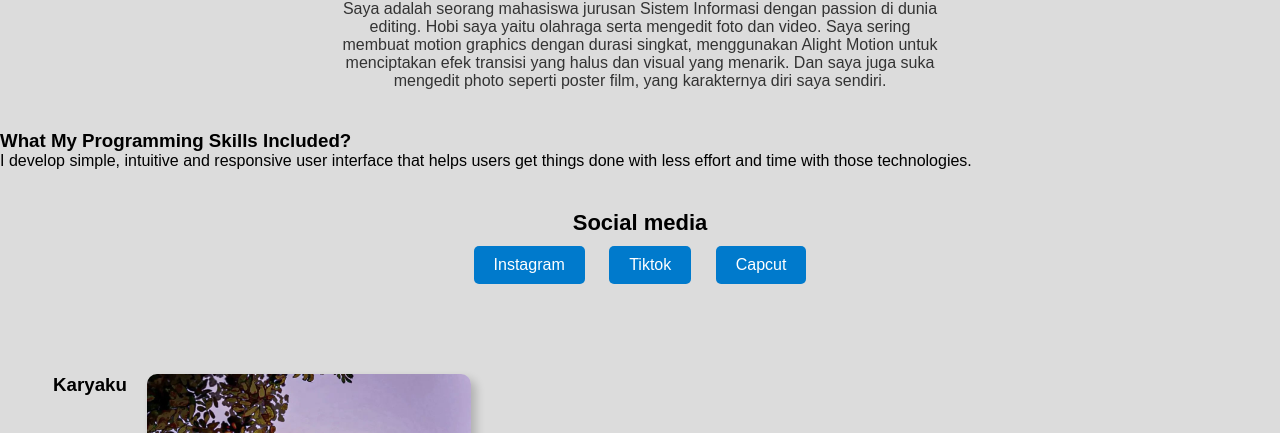
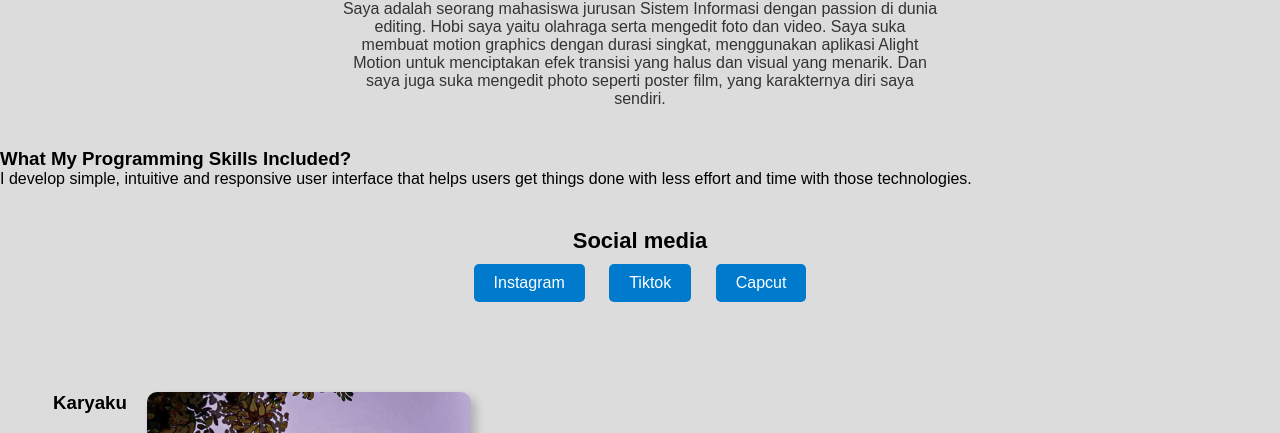
Before and after one commit to HarisAidhin/Web-portofolio-v3, a plain HTML site: page index.html in a window 1280 px wide. Shown: the part 667-1100 px from the top of the page. Drawn offline with nearby package versions, Linux system fonts and the light colour scheme.

Commit message:
Update index.html

```diff
--- a/index.html
+++ b/index.html
@@ -35,7 +35,7 @@
 
 <div id="about-section" class="aboutme">
     <h3>About Me</h3>
-    <p>Saya adalah seorang mahasiswa jurusan Sistem Informasi dengan passion di dunia editing. Hobi saya yaitu olahraga serta mengedit foto dan video. Saya sering membuat motion graphics dengan durasi singkat, menggunakan Alight Motion untuk menciptakan efek transisi yang halus dan visual yang menarik. Dan saya juga suka mengedit photo seperti poster film, yang karakternya diri saya sendiri.
+    <p>Saya adalah seorang mahasiswa jurusan Sistem Informasi dengan passion di dunia editing. Hobi saya yaitu olahraga serta mengedit foto dan video. Saya suka membuat motion graphics dengan durasi singkat, menggunakan aplikasi Alight Motion untuk menciptakan efek transisi yang halus dan visual yang menarik. Dan saya juga suka mengedit photo seperti poster film, yang karakternya diri saya sendiri.
     </p>
 </div>
 
```
